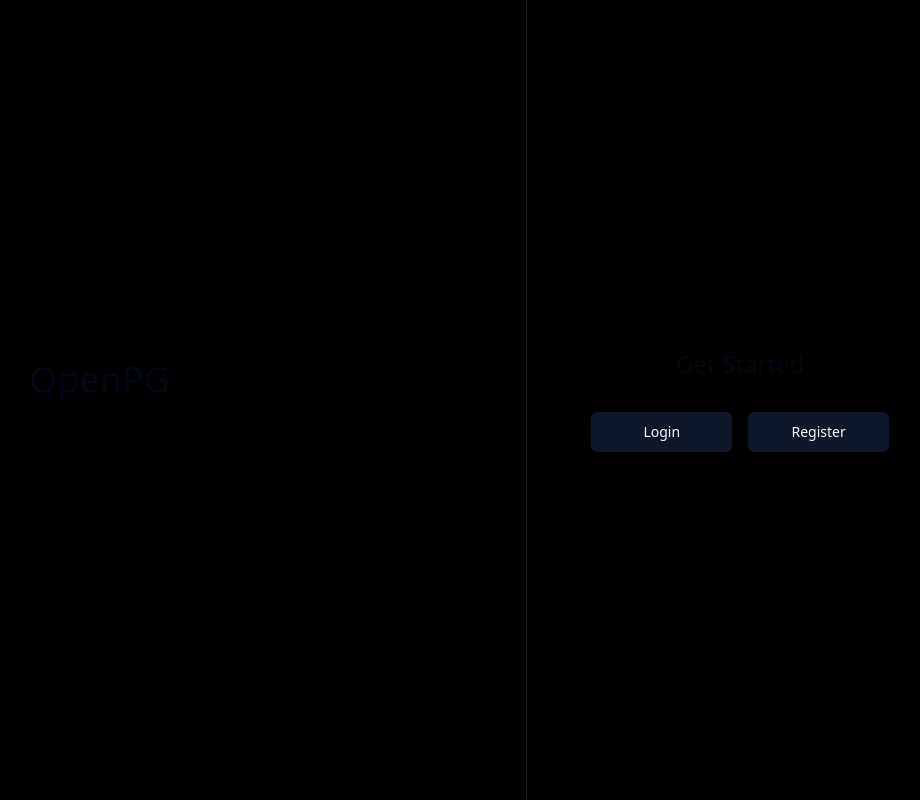
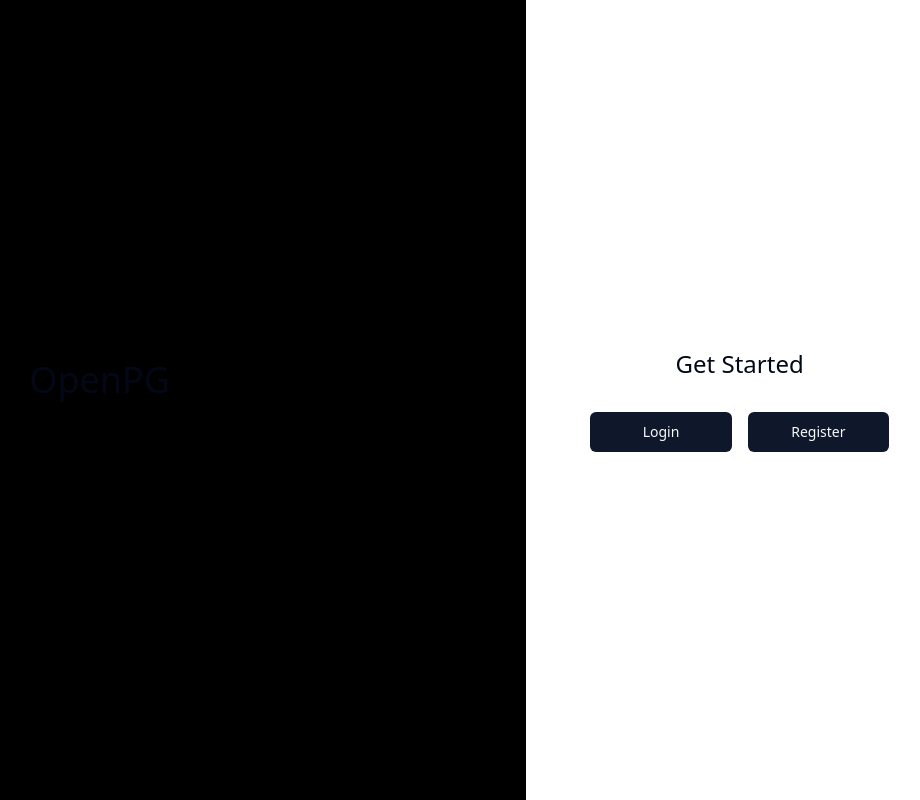
Before and after one commit to Pranav-Bobde/OpenPG, a Next.js app: page /auth/login in a window 1280 px wide. Shown: the whole page, without its empty margins (327-1247 px from the left). Built offline with nearby package versions, Linux system fonts and the light colour scheme.

Commit message:
refactor: :lipstick: test fix safari scroll

```diff
--- a/app/auth/login/page.tsx
+++ b/app/auth/login/page.tsx
@@ -5,7 +5,7 @@ import { LoginLink, RegisterLink } from "@kinde-oss/kinde-auth-nextjs/server";
 
 export default function page() {
   return (
-    <div className="h-dvh flex flex-col md:flex-row">
+    <div className="h-screen h-screen-safari-fix flex flex-col md:flex-row overflow-hidden">
       <div className="bg-black h-full flex items-end justify-center text-4xl pb-10 md:basis-2/3 md:items-center">
         <Avatar className="h-28 w-28 md:hidden">
           <AvatarImage src="/favicon.png" height={50} width={50} />
@@ -16,7 +16,7 @@ export default function page() {
 
         <span className="hidden md:block text-4xl">OpenPG</span>
       </div>
-      <div className="bg-black h-full flex flex-col items-center justify-start gap-4 md:basis-1/3 md:justify-center border-l-[1px] border-neutral-800">
+      <div className="h-full bg-black flex flex-col items-center justify-start gap-4 md:basis-1/3 md:justify-center md:bg-transparent">
         <span className="text-2xl mb-4 w-1/2 text-center">Get Started</span>
         <div className="flex flex-col w-1/2 items-center gap-4 md:flex-row md:w-full md:px-16">
           <Button className="min-w-fit w-full md:flex-1">
--- a/app/globals.css
+++ b/app/globals.css
@@ -73,4 +73,9 @@
   body {
     @apply bg-background text-foreground;
   }
+  @supports (-webkit-touch-callout: none) {
+    .h-screen-safari-fix {
+      height: -webkit-fill-available;
+    }
+  }
 }
```
Also changed, not shown: 1 other file (tests, documents, lock files or other folders).
